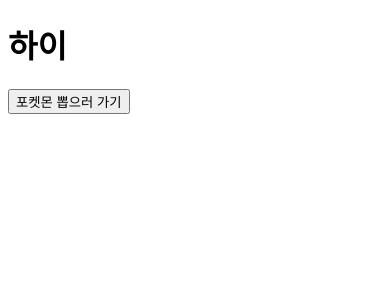
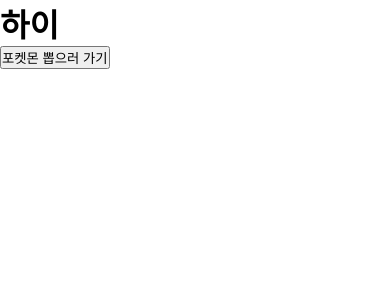
Before and after one commit to JangRuBin2/gottaPoke, a Next.js app in the folder gotta-poke-app/: page / in a window 390 px wide. Shown: the top 300 px of the page. Built offline with nearby package versions, Linux system fonts and the light colour scheme.

Commit message:
fix : 모바일 화면에 맞춰 화면 조정

```diff
--- a/gotta-poke-app/app/globals.css
+++ b/gotta-poke-app/app/globals.css
@@ -3,3 +3,8 @@
   padding: 0;
   margin: 0;
 }
+html,
+body {
+  width: 100vw;
+  height: 100vh;
+}
--- a/gotta-poke-app/app/layout.tsx
+++ b/gotta-poke-app/app/layout.tsx
@@ -1,5 +1,5 @@
 import { ReactNode } from "react";
-
+import "./globals.css";
 export const metadata = {
   title: "gotta Poke",
   description: "get your poketmon for free",
```
